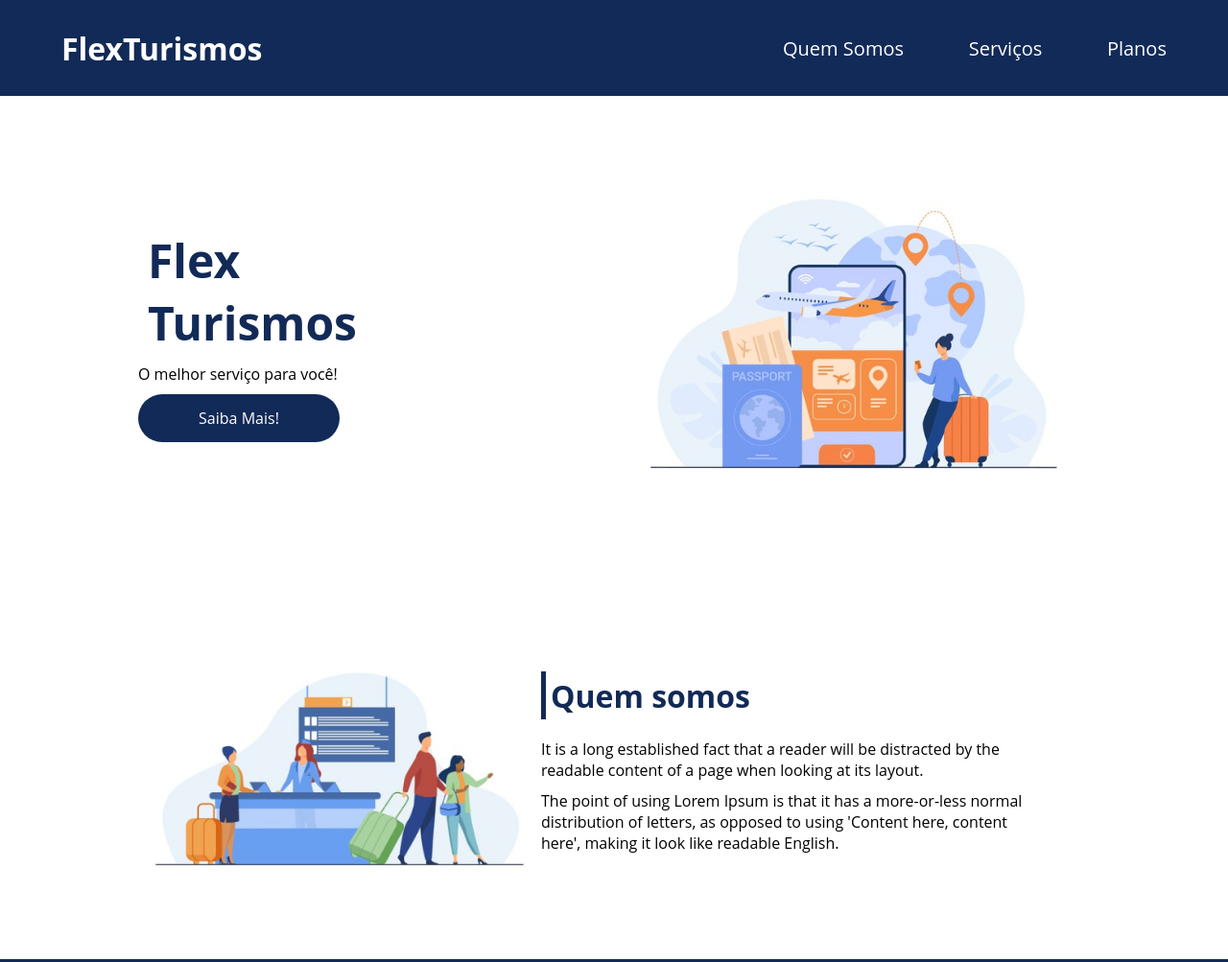
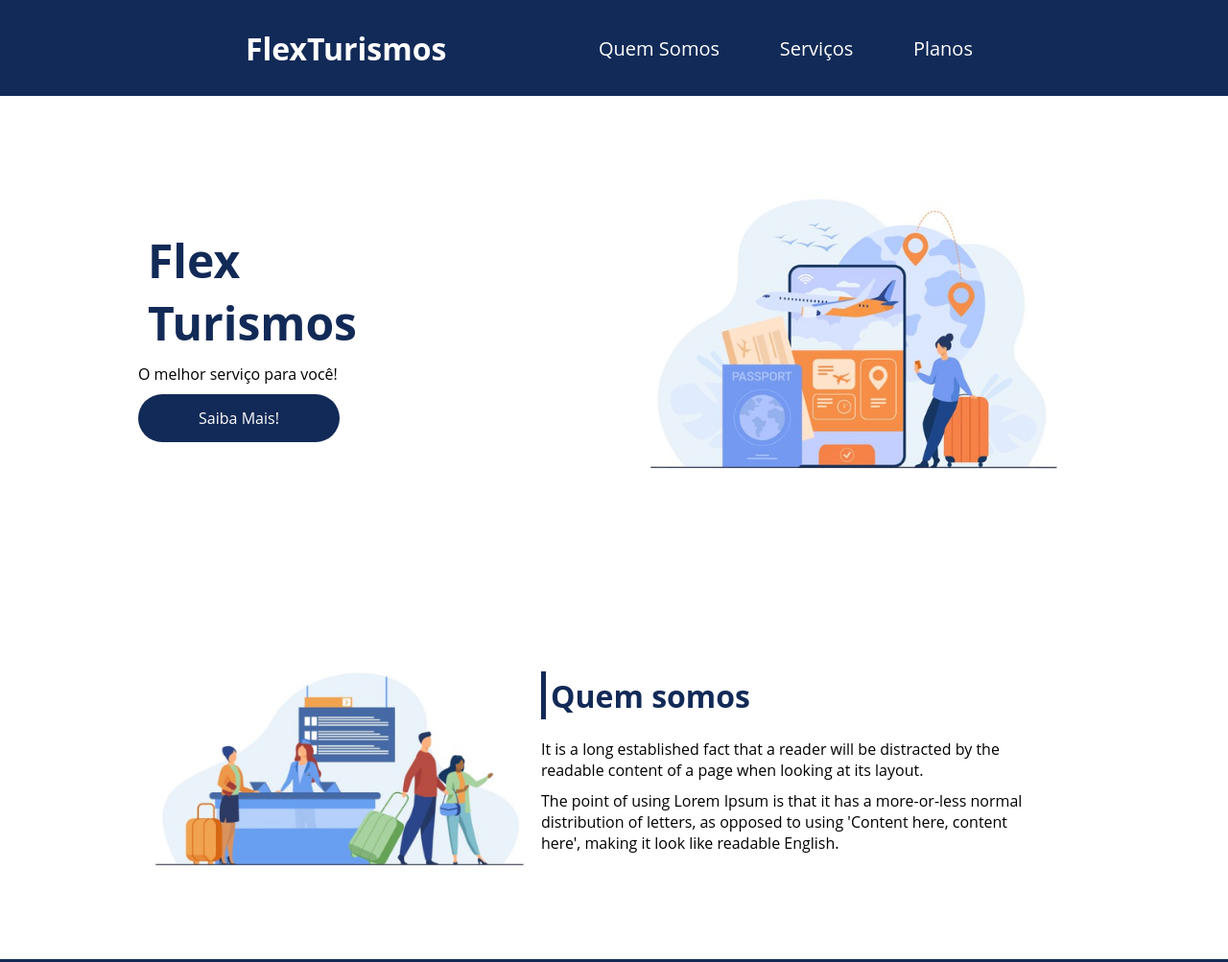
Before and after one commit to jonathanppmaia/Posicionando-elementos-com-Flexbox-em-CSS, a plain HTML site: page index.html in a window 1280 px wide. Shown: the top 1003 px of the page at 96% size. Drawn offline with Linux system fonts and the light colour scheme.

Commit message:
Alteração dos itens do menu

```diff
--- a/flex-projeto/style.css
+++ b/flex-projeto/style.css
@@ -53,13 +53,14 @@ header .list-items{
 .list-items li a{
     color: #fff;
     font-weight: 700px;
+    margin-right: 10px;
 
 
 }
 
 header .menu{
     justify-content: space-between;
-    max-width: 90%;
+    max-width: 60%;
 
 }
 
```
